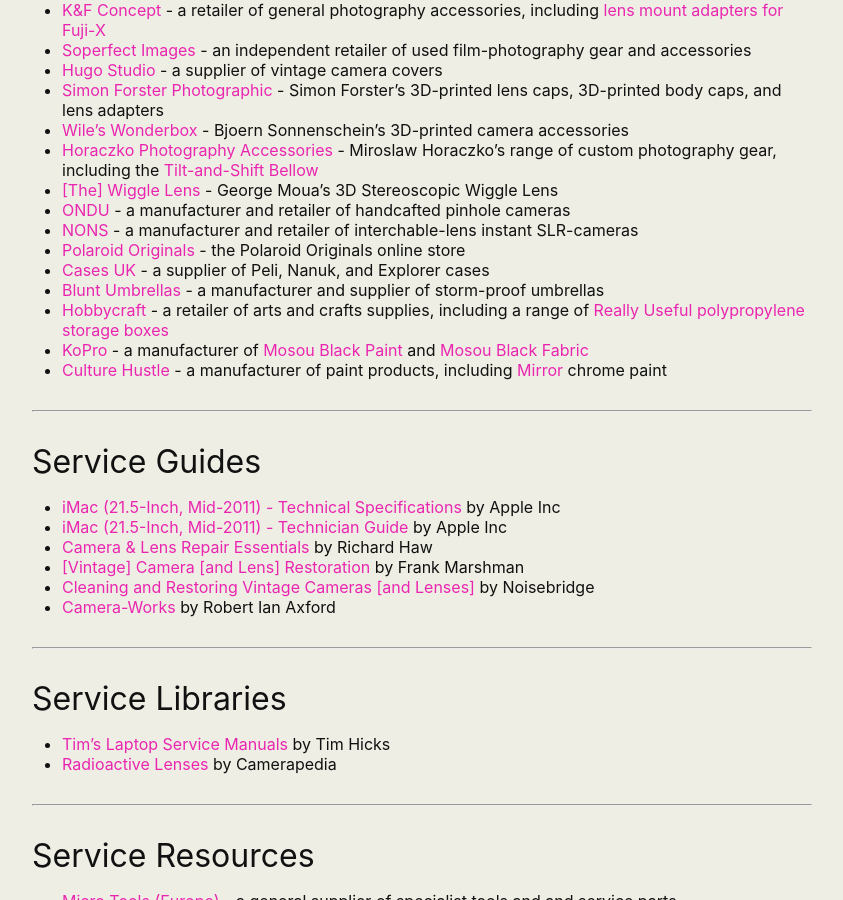
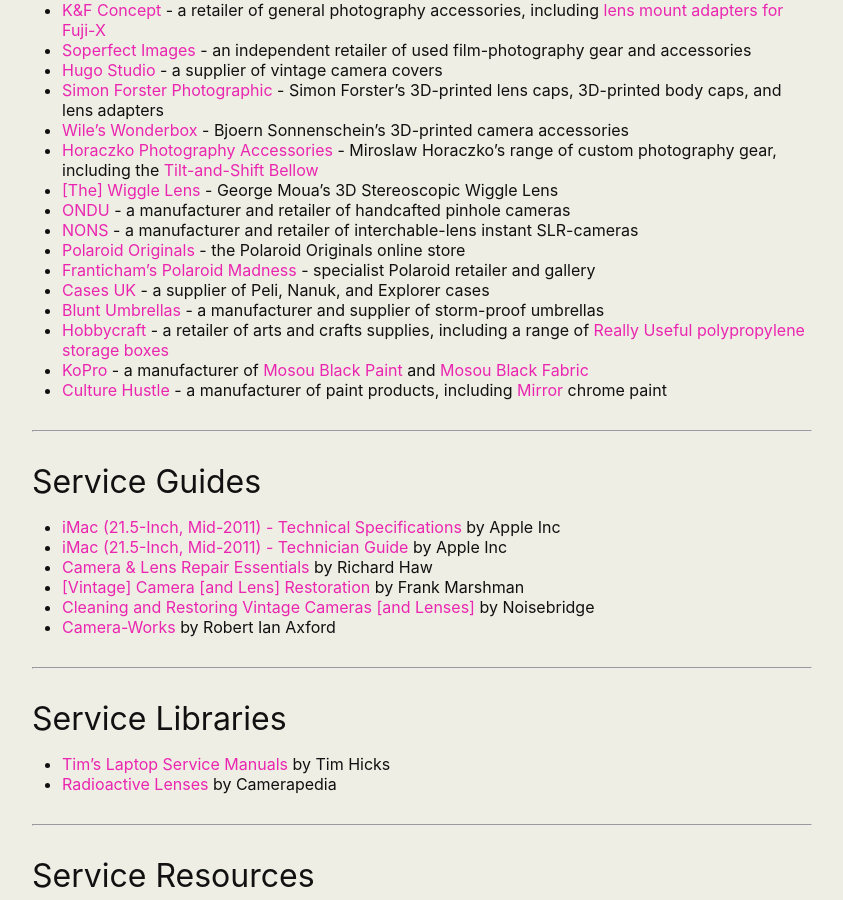
Before and after one commit to martbetz/martbetz.github.io, a Jekyll site: the page built from useful-links.html, in a window 1280 px wide and 900 px high, scrolled down 10667 px. Shown: the whole window, without its empty margins (218-1061 px from the left). Built offline with Jekyll 4.4.1, drawn with Linux system fonts in a browser that asks for light colours.

Commit message:
Update useful-links.html

```diff
--- a/useful-links.html
+++ b/useful-links.html
@@ -481,6 +481,7 @@
 <li><a href="https://ondupinhole.com/">ONDU</a> - a manufacturer and retailer of handcafted pinhole cameras</li>
 <li><a href="https://nonscamera.com">NONS</a> - a manufacturer and retailer of interchable-lens instant SLR-cameras</li>
 <li><a href="http://uk.polaroidoriginals.com/">Polaroid Originals</a> - the Polaroid Originals online store</li>
+<li><a href="https://www.polamad.com/index.html">Franticham’s Polaroid Madness</a> - specialist Polaroid retailer and gallery</li>
 <li><a href="https://www.casesuk.com">Cases UK</a> - a supplier of Peli, Nanuk, and Explorer cases</li>
 <li><a href="https://bluntumbrellas.co.uk/">Blunt Umbrellas</a> - a manufacturer and supplier of storm-proof umbrellas</li>
 <li><a href="https://www.hobbycraft.co.uk">Hobbycraft</a> - a retailer of arts and crafts supplies, including a range of <a href="https://www.hobbycraft.co.uk/crafts-hobbies/storage/boxes-baskets/?prefn1=Brand&prefv1=Really%20Useful%20Products">Really Useful polypropylene storage boxes</a></li>
```
